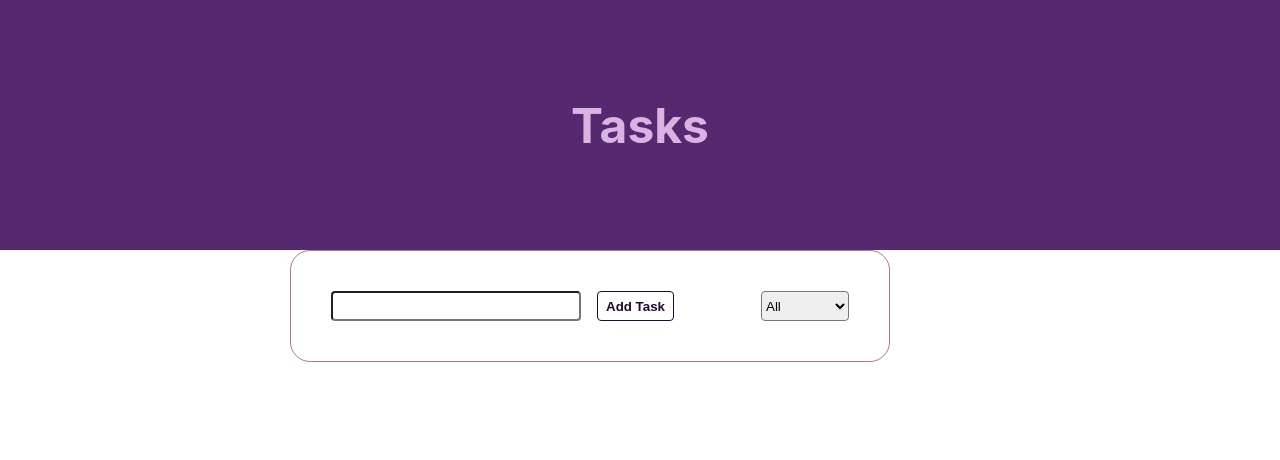
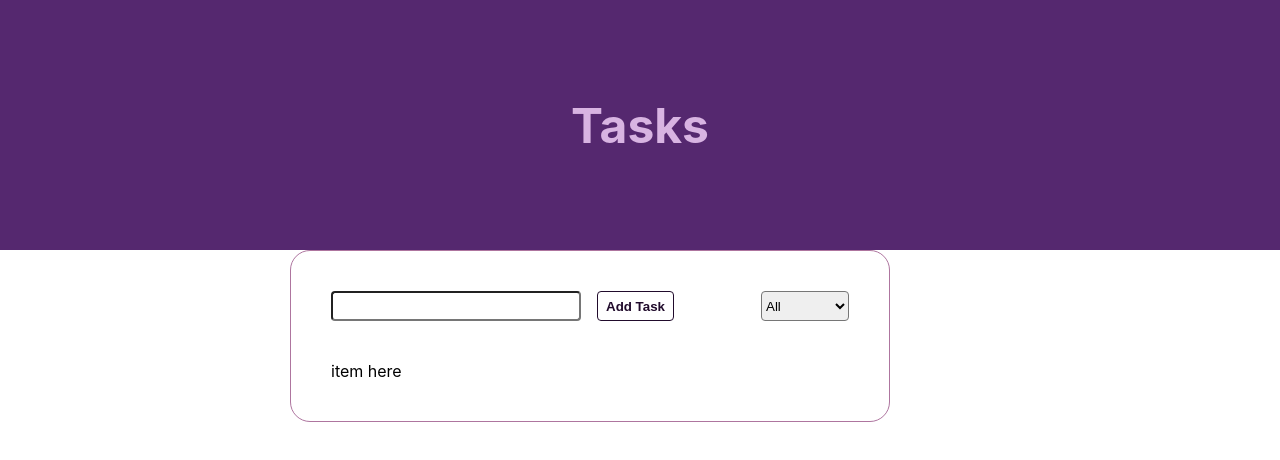
Before and after one commit to cmoutella/tasks-planner, a React (Create React App) app: page / in a window 1280 px wide. Shown: the top 460 px of the page. Built offline with nearby package versions, Linux system fonts and the light colour scheme.

Commit message:
TasksList component

```diff
--- a/src/App.js
+++ b/src/App.js
@@ -2,6 +2,7 @@ import React from 'react';
 import './App.css';
 
 import Form from './components/Form';
+import TasksList from './components/TasksList';
 
 function App() {
   return (
@@ -11,6 +12,7 @@ function App() {
       </header>
       <div className="body">
         <Form />
+        <TasksList />
       </div>
     </div>
   );
--- /dev/null
+++ b/src/components/TasksList.js
@@ -0,0 +1,11 @@
+import React from 'react';
+
+const TasksList = () => {
+  return(
+    <ul className="tasks-list">
+      item here
+    </ul>
+  )
+}
+
+export default TasksList;
```
